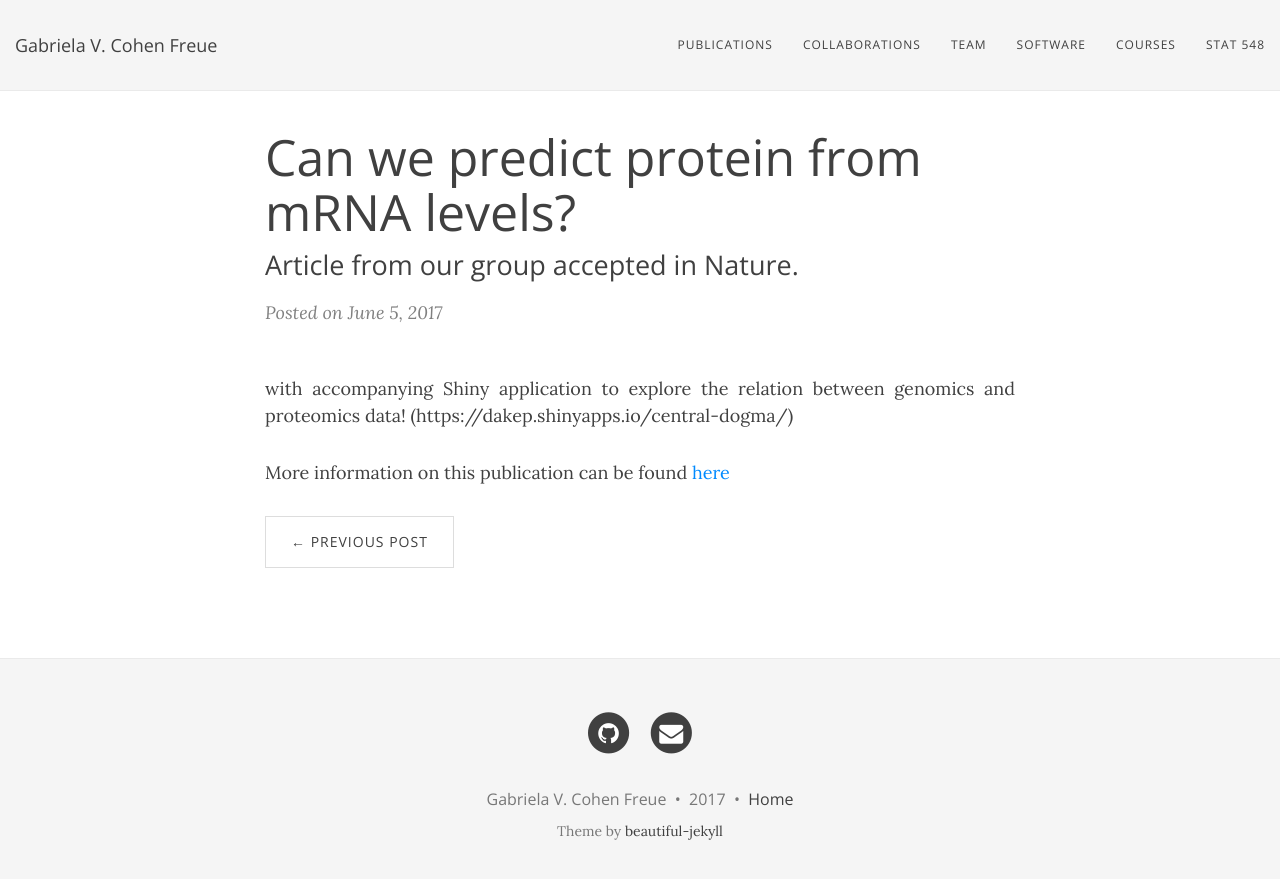
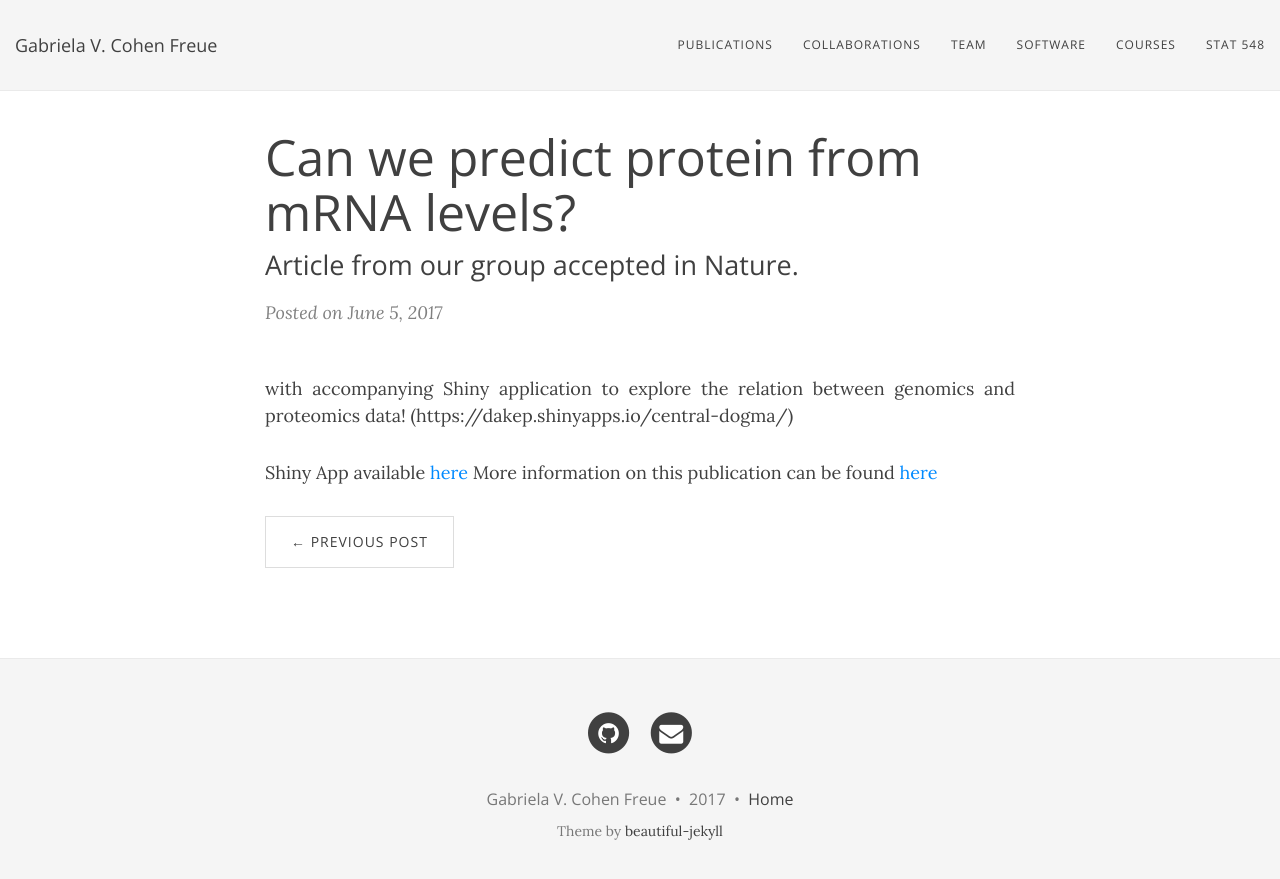
Before and after one commit to gcohenfr/gcohenfr.github.io, a Jekyll site: the page built from _posts/2017-06-05-test-markdown.md, in a window 1280 px wide. Shown: the top 879 px of the page. Built offline with Jekyll 4.4.1, drawn with Linux system fonts in a browser that asks for light colours; nearby versions of some CDN libraries.

Commit message:
Update 2017-06-05-test-markdown.md

```diff
--- a/_posts/2017-06-05-test-markdown.md
+++ b/_posts/2017-06-05-test-markdown.md
@@ -5,4 +5,5 @@ subtitle: Article from our group accepted in Nature.
 ---
 with accompanying Shiny application to explore the relation between genomics and proteomics data! (https://dakep.shinyapps.io/central-dogma/)
 
+Shiny App available [here](https://dakep.shinyapps.io/central-dogma/)
 More information on this publication can be found [here](https://gcohenfr.github.io/pub/)
```
